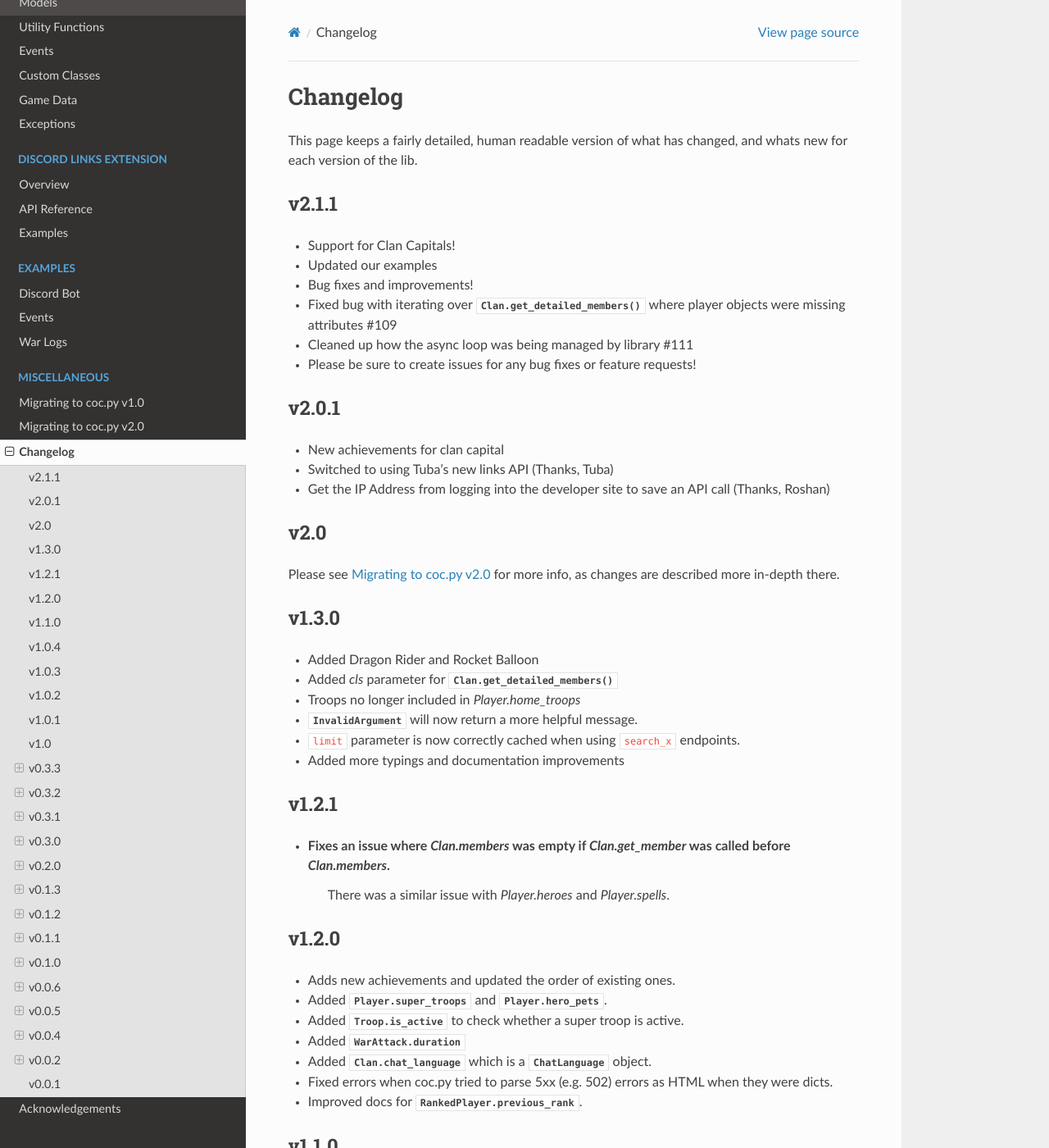
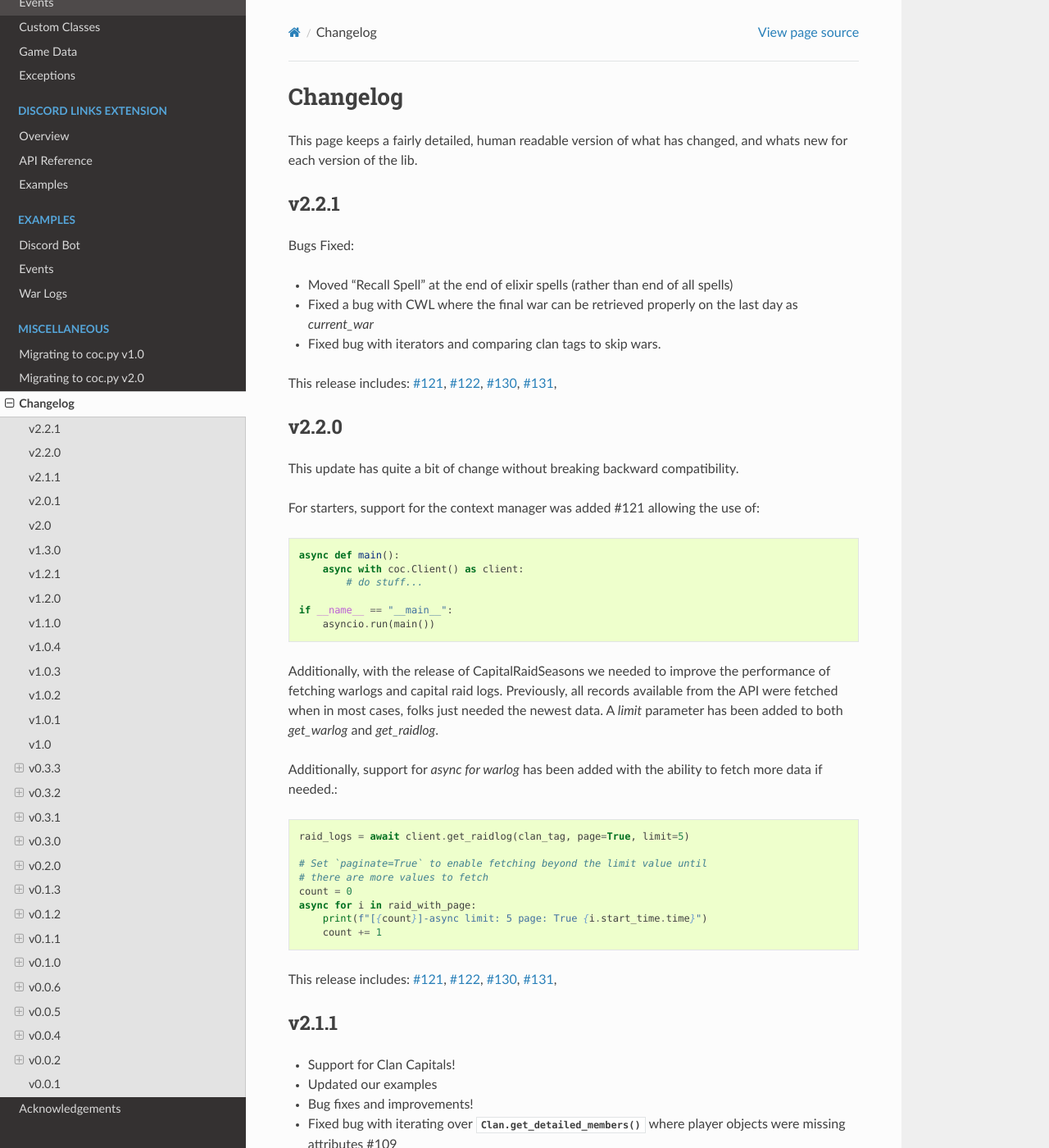
Before and after one commit to mathsman5133/coc.py, a Sphinx documentation site: the page built from docs/miscellaneous/changelog.rst, in a window 1280 px wide and 1400 px high. Shown: the whole window at 82% size. Built offline with Sphinx 7.4.7 and the Read the Docs theme 2.0.0, drawn with Linux system fonts in a browser that asks for light colours; pages that are not in the unit, such as notebooks, are missing from menus.

Commit message:
add changelog for v2.2.1 and v2.2.0

```diff
--- a/docs/miscellaneous/changelog.rst
+++ b/docs/miscellaneous/changelog.rst
@@ -6,6 +6,58 @@ Changelog
 ===========
 This page keeps a fairly detailed, human readable version
 of what has changed, and whats new for each version of the lib.
+
+v2.2.1
+------
+Bugs Fixed:
+
+- Moved "Recall Spell" at the end of elixir spells (rather than end of all spells)
+
+- Fixed a bug with CWL where the final war can be retrieved properly on the last day as `current_war`
+
+- Fixed bug with iterators and comparing clan tags to skip wars.
+
+
+This release includes:
+`#121 <https://github.com/mathsman5133/coc.py/pull/121>`_,
+`#122 <https://github.com/mathsman5133/coc.py/pull/122>`_,
+`#130 <https://github.com/mathsman5133/coc.py/pull/130>`_,
+`#131 <https://github.com/mathsman5133/coc.py/pull/131>`_,
+
+
+
+v2.2.0
+------
+This update has quite a bit of change without breaking backward compatibility.
+
+For starters, support for the context manager was added #121 allowing the use of::
+
+    async def main():
+        async with coc.Client() as client:
+            # do stuff...
+
+    if __name__ == "__main__":
+        asyncio.run(main())
+
+Additionally, with the release of CapitalRaidSeasons we needed to improve the performance of fetching warlogs and capital raid logs. Previously, all records available from the API were fetched when in most cases, folks just needed the newest data. A `limit` parameter has been added to both `get_warlog` and `get_raidlog`.
+
+Additionally, support for `async for warlog` has been added with the ability to fetch more data if needed.::
+
+    raid_logs = await client.get_raidlog(clan_tag, page=True, limit=5)
+
+    # Set `paginate=True` to enable fetching beyond the limit value until
+    # there are more values to fetch
+    count = 0
+    async for i in raid_with_page:
+        print(f"[{count}]-async limit: 5 page: True {i.start_time.time}")
+        count += 1
+
+This release includes:
+`#121 <https://github.com/mathsman5133/coc.py/pull/121>`_,
+`#122 <https://github.com/mathsman5133/coc.py/pull/122>`_,
+`#130 <https://github.com/mathsman5133/coc.py/pull/130>`_,
+`#131 <https://github.com/mathsman5133/coc.py/pull/131>`_,
+
 
 v2.1.1
 ------
```
